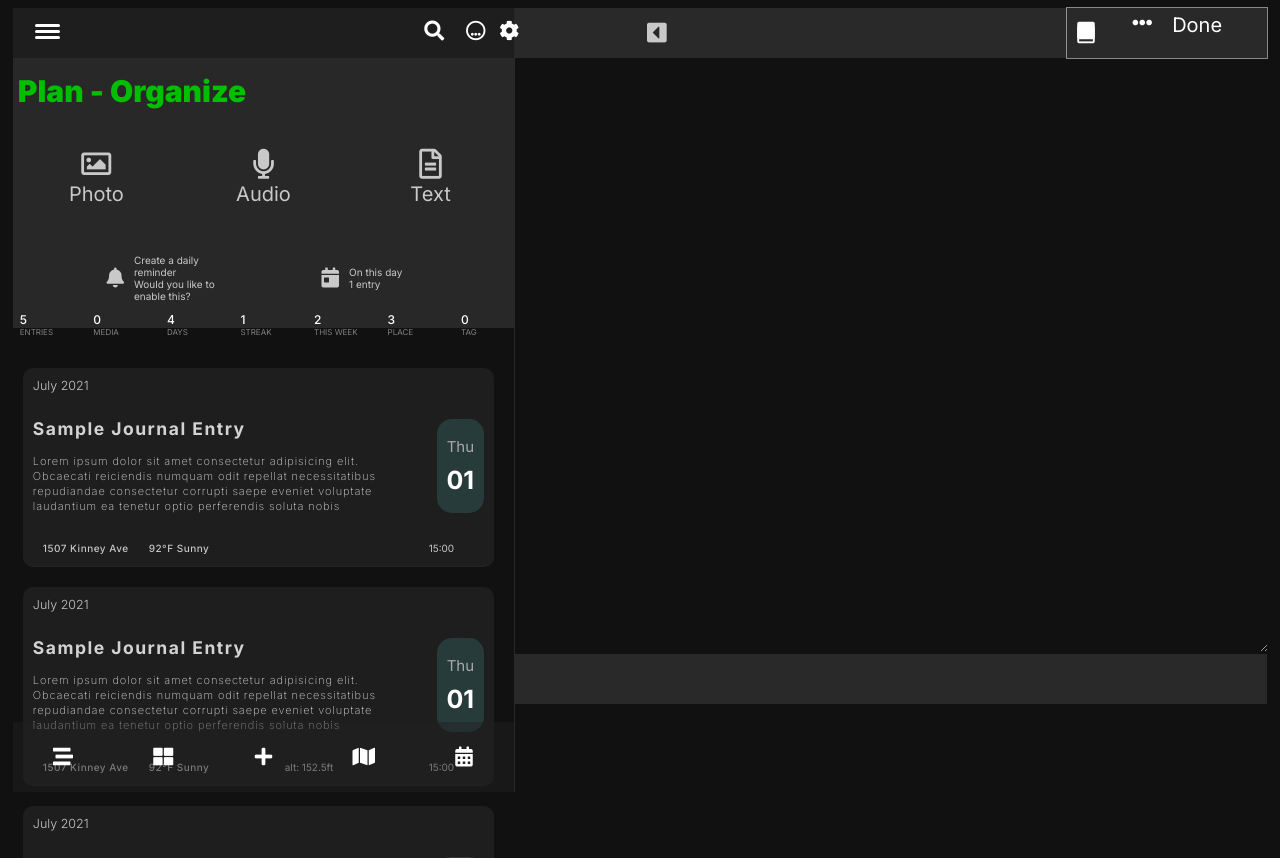
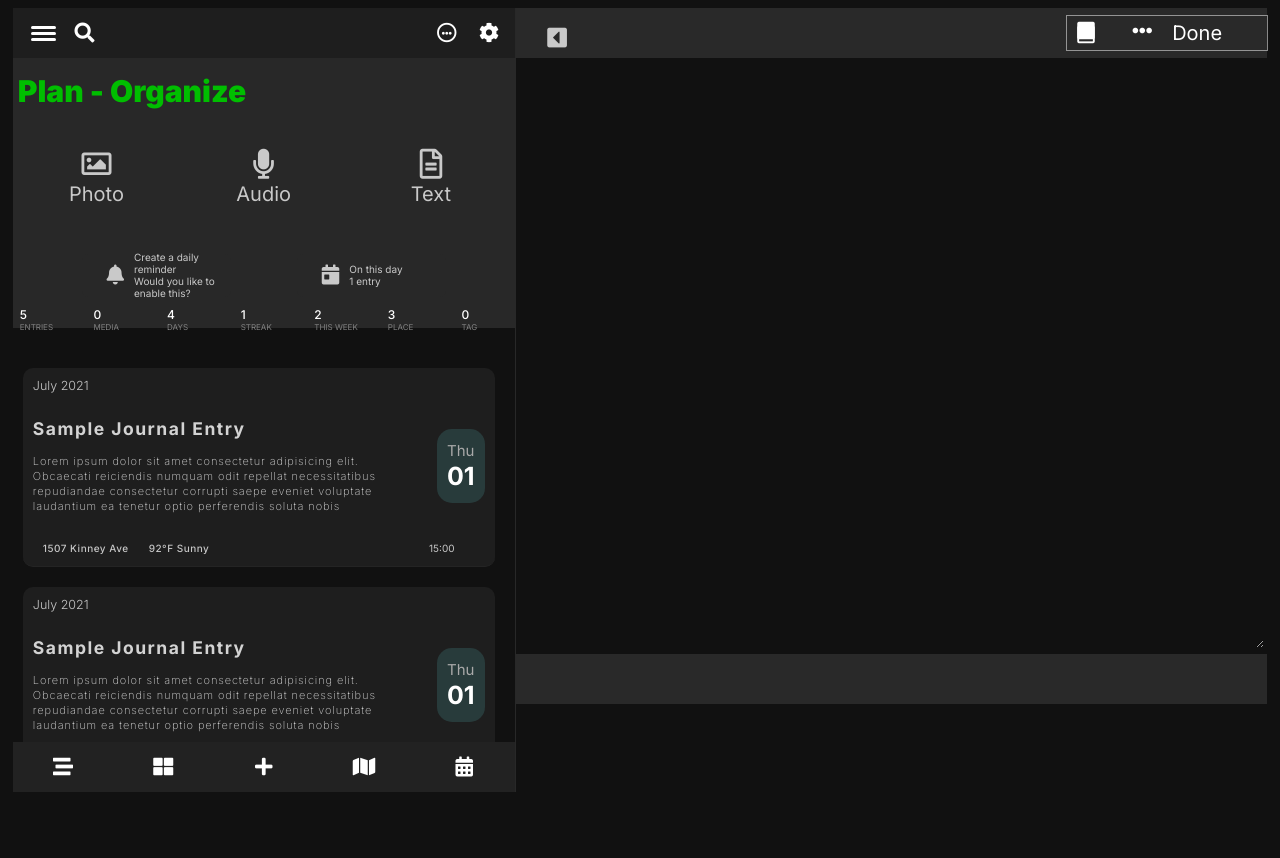
Before and after one commit to Macronius/day-one-clone, a plain HTML site: page index.html in a window 1280 px wide. After the commit the page ends 800 px from the top, so only its background shows below. Drawn offline with Linux system fonts and the light colour scheme.

Commit message:
fixed footer and menu bar on the left

```diff
--- a/css/style.css
+++ b/css/style.css
@@ -1,7 +1,7 @@
 @import url("https://fonts.googleapis.com/css2?family=Inter:wght@100;200;300;400;500;600;700;800;900&display=swap");
 
 * {
-  box-sizing: border;
+  box-sizing: border-box;
   font-family: "Inter", sans-serif;
   font-size: 10px; /*1rem*/
   --color-1: rgb(0, 0, 0);
@@ -50,6 +50,7 @@ body {
   height: 100%;
   /* outline: 1px solid white; */
   position: relative;
+  overflow: hidden;
 }
 
 .section-header {
@@ -57,11 +58,15 @@ body {
   width: 100%;
   background-color: rgba(39, 39, 39, 0.6);
   display: flex;
+  align-items: center;
   justify-content: space-between;
 }
 .section-header-left {
-  width: 70px;
+  width: 100px;
   height: 100%;
+  display: flex;
+  align-items: center;
+  justify-content: space-evenly;
   /* outline: 1px solid; */
 }
 /*_____RIGHT HALF_____
@@ -69,12 +74,11 @@ body {
   =====RIGHT HALF=====*/
 
 .section-header-mobile-menu {
-  width: 50px;
-  height: 18px;
+  cursor: pointer;
+  /* margin: auto; */
+  /* width: 50px; */
   /* background-color: white; */
-  margin: auto;
-  margin-top: calc((5rem - 18px) / 2);
-  cursor: pointer;
+  /* margin-top: calc((5rem - 18px) / 2); */
 }
 .section-header-mobile-menu .hamb-1,
 .section-header-mobile-menu .hamb-2,
@@ -85,35 +89,44 @@ body {
   margin: 3px auto;
   border-radius: 5px;
 }
+.section-header-left i {
+  font-size: 2rem;
+  color: #fff;
+}
 .section-header-right {
   width: 100px;
   height: 100%;
   color: white;
+  display: flex;
+  align-items: center;
+  justify-content: space-evenly;
   /* outline: 1px solid black; */
-  display: flex;
-  justify-content: space-evenly;
 }
-.section-header-right .icon-1,
+/* .section-header-right .icon-1,
 .section-header-right .icon-2,
 .section-header-right .icon-3 {
   width: 25px;
   height: 25px;
-  /* outline: 1px solid white; */
+  outline: 1px solid white;
   margin-top: calc(5rem / 4);
   margin-left: 1rem;
   margin-right: 0.5rem;
-}
+} */
 .section-header-right .icon-1 i,
 .section-header-right .icon-3 i {
   font-size: 2rem;
   margin: auto;
+  vertical-align: middle;
   /* text-align: center; */
   /* line-height: inherit; */
-  vertical-align: middle;
 }
 .section-header-right .icon-2 #i-outer .fa-circle {
   /* this needs to be fixed */
   font-size: 2rem;
+}
+.section-header-right .icon-2 span {
+  display: flex;
+  align-items: center;
 }
 
 .section-subheader {
@@ -369,20 +382,18 @@ body {
   height: var(--ht-footer);
   width: 100%;
   /* outline: 1px solid gray; */
-  background-color: rgba(34, 34, 34, 0.462);
+  background-color: rgb(34, 34, 34);
   display: flex;
   justify-content: space-around;
   align-items: center;
   position: absolute;
   bottom: 0;
   left: 0;
-  right: 0;
   padding: 10px 0;
 }
 .section-footer .footer-button {
   width: 45px;
   height: 45px;
-  /* outline: 1px solid white; */
   border-radius: 50px;
   margin: 0 0;
   color: white;
@@ -490,6 +501,8 @@ body {
   /* outline: .5px solid #ffffff99; */
   outline: none;
   border: none;
+  color: #fff;
+  padding: 1rem;
 }
 
 .section-right-metadata {
--- a/index.html
+++ b/index.html
@@ -22,11 +22,12 @@
                         <div class="hamb-2"></div>
                         <div class="hamb-3"></div>
                     </div>
+
+                    <div>
+                        <i class="fas fa-search"></i>
+                    </div>
                 </div>
                 <div class="section-header-right">
-                    <div class="icon-1">
-                        <i class="fas fa-search"></i>
-                    </div>
                     <div class="icon-2 container">
                         <span class="fa-stack fa-lg" id="i-outer" aria-hidden="true">
                             <i class="far fa-circle fa-stack-2x"></i>
```
